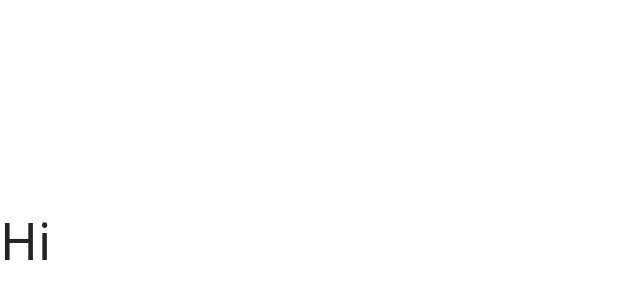
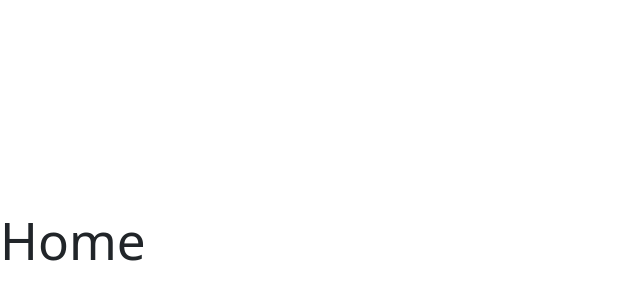
Before and after one commit to aiefymenko/react-note-taking-app, a React (Vite) app: page / in a window 1280 px wide. Shown: the part 156-456 px from the top of the page, without its empty margins (0-640 px from the left). Built offline with nearby package versions, Linux system fonts and the light colour scheme.

Commit message:
Minor changes

```diff
--- a/src/App.tsx
+++ b/src/App.tsx
@@ -4,8 +4,8 @@ import { Route, Routes } from "react-router-dom"
 function App() {
 
   return <Routes>
-    <Route path='/' element={<h1>Hi</h1>} />
-    <Route path='new' element={<h1>Hi</h1>} />
+    <Route path='/' element={<h1>Home</h1>} />
+    <Route path='new' element={<h1>New</h1>} />
   </Routes>
 }
 
```
